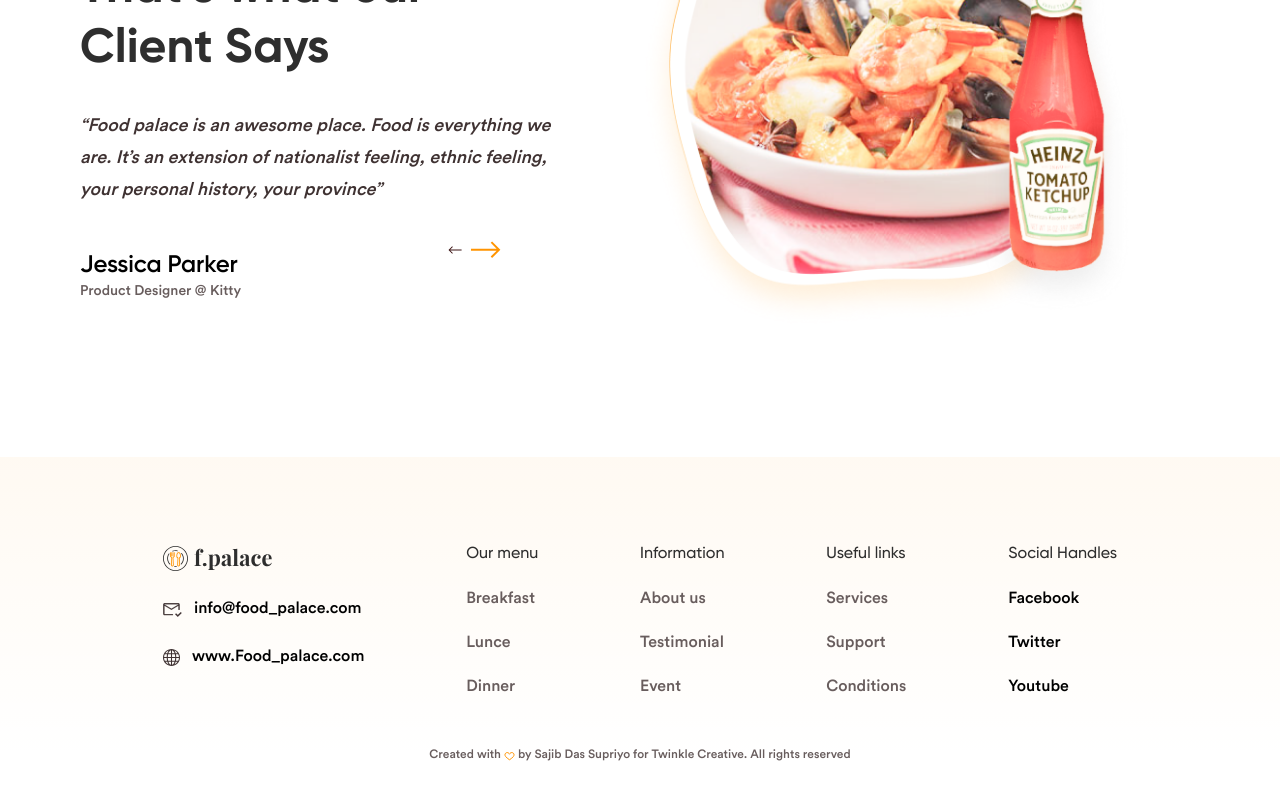
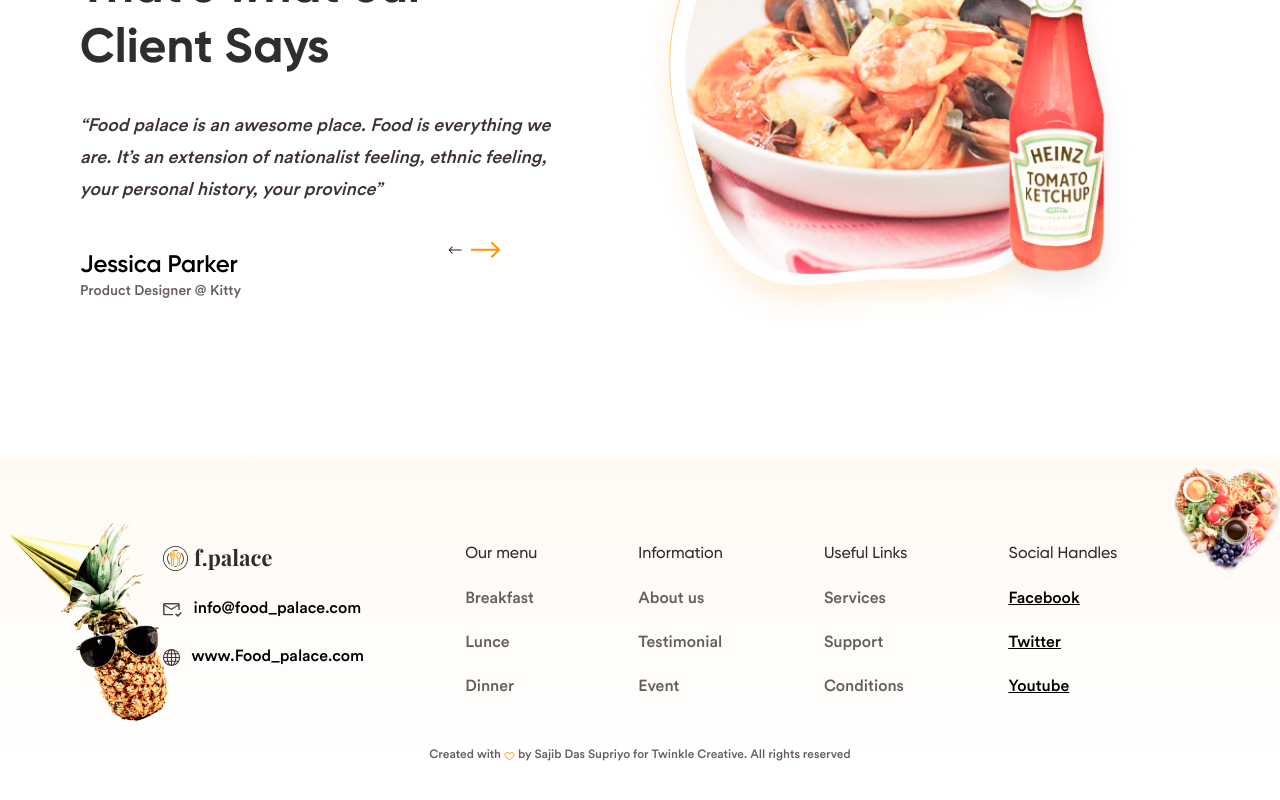
Before and after one commit to fadelun/food-palace, a Vue app: page / in a window 1280 px wide. Shown: the part 3777-4577 px from the top of the page. Built offline with nearby package versions, Linux system fonts and the light colour scheme.

Commit message:
add: extra images and object to save the links

```diff
--- a/src/view/TheFooter.vue
+++ b/src/view/TheFooter.vue
@@ -3,9 +3,28 @@ import MainLogo from '@/assets/vector/main-logo.svg'
 import MailIcon from '@/assets/vector/mail.svg'
 import GlobeIcon from '@/assets/vector/globe.svg'
 import LoveIcon from '@/assets/vector/love.svg'
+import ExtraImg07 from '@/assets/image/extra-img-7.png'
+import ExtraImg08 from '@/assets/image/extra-img-8.png'
+
+const footerLink = {
+  menu: ['Breakfast', 'Lunce', 'Dinner'],
+  information: ['About us', 'Testimonial', 'Event'],
+  'usefu-links': ['Services', 'Support', 'Conditions'],
+  'social-handles': ['Facebook', 'Twitter', 'Youtube']
+}
 </script>
 <template>
-  <footer class="bg-gradient-orange pt-[85px]">
+  <footer class="bg-gradient-orange pt-[85px] relative">
+    <img
+      :src="ExtraImg07"
+      alt="extra image"
+      className="absolute right-0 top-1 hidden lg:block lg:w-[117px]"
+    />
+    <img
+      :src="ExtraImg08"
+      alt="extra image"
+      className="absolute leftt-0 top-1 hidden lg:block lg:w-44 xl:w-56"
+    />
     <div
       class="container px-20 lg:px-28 mx-auto flex flex-wrap gap-10 lg:gap-x-0 lg:justify-around"
     >
@@ -17,28 +36,40 @@ import LoveIcon from '@/assets/vector/love.svg'
         <li><GlobeIcon class="inline mr-3" /><a href="#">www.Food_palace.com</a></li>
       </ul>
       <ul id="footer-menu" class="flex flex-col gap-5 text-abu-abu">
-        <h2 class="text-agak-hitam">Our menu</h2>
-        <li>Breakfast</li>
-        <li>Lunce</li>
-        <li>Dinner</li>
+        <h2 v-if="footerLink.menu" class="text-agak-hitam">Our menu</h2>
+        <li v-for="link in footerLink.menu">
+          <a href="#">
+            {{ link }}
+          </a>
+        </li>
       </ul>
       <ul id="footer-information" class="flex flex-col gap-5 text-abu-abu">
-        <h2 class="text-agak-hitam">Information</h2>
-        <li>About us</li>
-        <li>Testimonial</li>
-        <li>Event</li>
+        <h2 v-if="footerLink.information" class="text-agak-hitam">Information</h2>
+        <li v-for="link in footerLink.information">
+          <a href="#">
+            {{ link }}
+          </a>
+        </li>
       </ul>
       <ul id="footer-links" class="flex flex-col gap-5 text-abu-abu">
-        <h2 class="text-agak-hitam">Useful links</h2>
-        <li>Services</li>
-        <li>Support</li>
-        <li>Conditions</li>
+        <h2 v-if="footerLink['usefu-links']" class="text-agak-hitam">Useful Links</h2>
+        <li v-for="link in footerLink['usefu-links']">
+          <a href="#">
+            {{ link }}
+          </a>
+        </li>
       </ul>
       <ul id="footer-social" class="flex flex-col gap-5">
-        <h2 class="text-agak-hitam">Social Handles</h2>
+        <h2 v-if="footerLink['social-handles']" class="text-agak-hitam">Social Handles</h2>
+        <li v-for="link in footerLink['social-handles']" class="underline">
+          <a href="#">
+            {{ link }}
+          </a>
+        </li>
+        <!-- <h2 class="text-agak-hitam">Social Handles</h2>
         <li><a href="#">Facebook</a></li>
         <li><a href="#">Twitter</a></li>
-        <li><a href="#">Youtube</a></li>
+        <li><a href="#">Youtube</a></li> -->
       </ul>
     </div>
     <p class="text-center text-xs font-circular text-abu-abu mt-12 mb-10">
```
